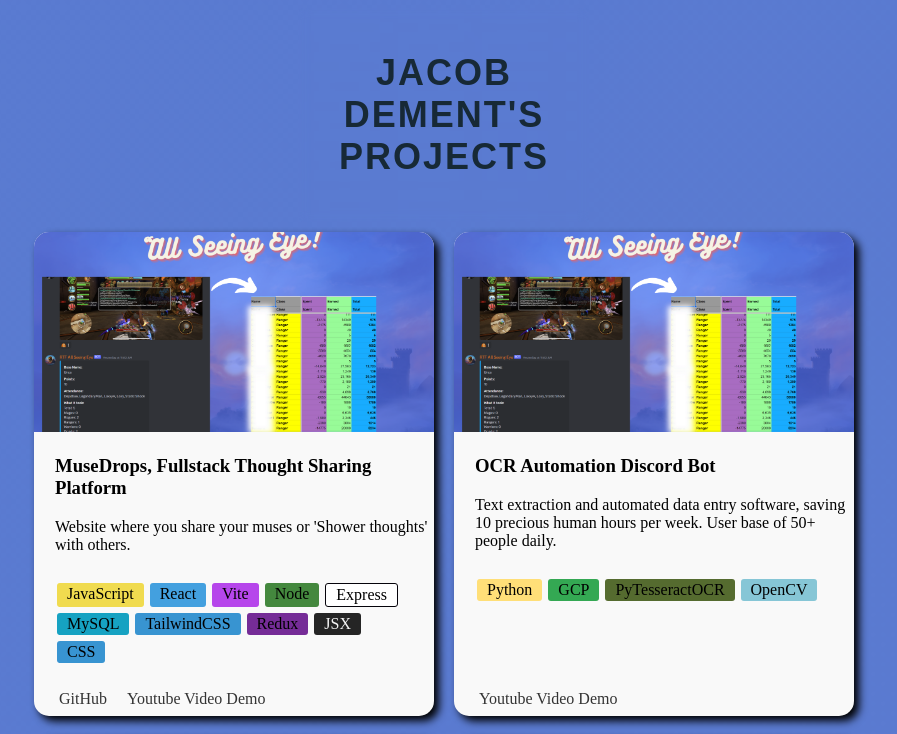
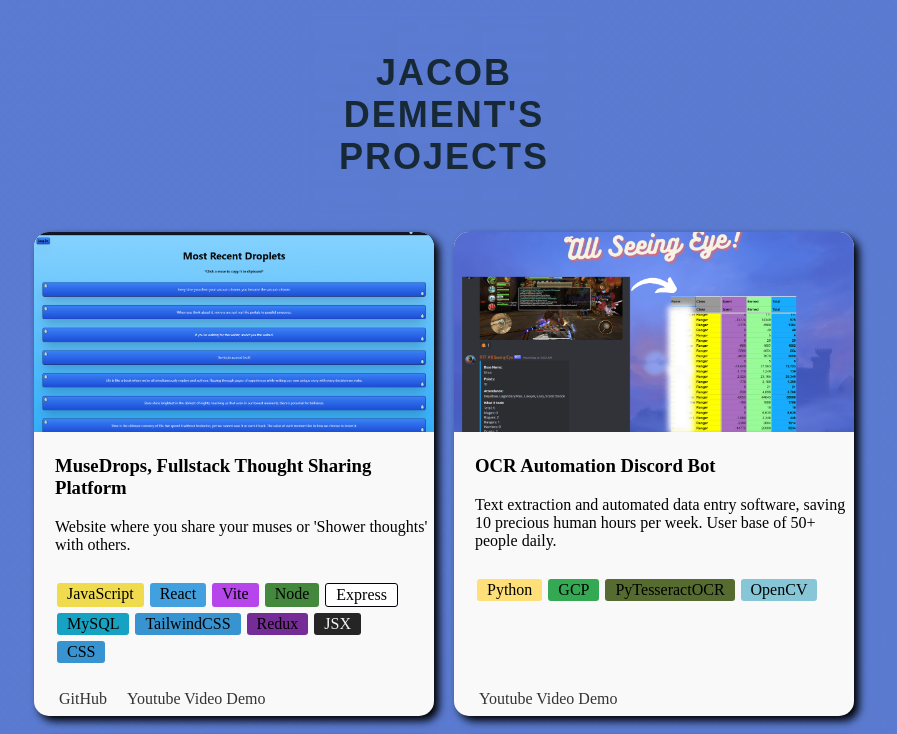
Before and after one commit to Oia20/Projects, a React (Vite) app in the folder projects/: page / in a window 1280 px wide. Shown: the top 734 px of the page, without its empty margins (196-1093 px from the left). Built offline with nearby package versions, Linux system fonts and the light colour scheme; a web font is replaced by a local one.

Commit message:
Added Image, and changed title

```diff
--- a/projects/index.html
+++ b/projects/index.html
@@ -4,7 +4,7 @@
     <meta charset="UTF-8" />
     <link rel="icon" type="image/svg+xml" href="/favi.png" />
     <meta name="viewport" content="width=device-width, initial-scale=1.0" />
-    <title>Vite + React</title>
+    <title>Jacob Dements Projects</title>
   </head>
   <body>
     <div id="root"></div>
--- a/projects/src/projects.jsx
+++ b/projects/src/projects.jsx
@@ -6,7 +6,7 @@
     id: 1,
     name: "MuseDrops, Fullstack Thought Sharing Platform",
     desc: "Website where you share your muses or 'Shower thoughts' with others.",
-    image: "eye.png",
+    image: "drops.png",
     technologies: ["JavaScript", "React", "Vite", "Node", "Express", "MySQL", "TailwindCSS", "Redux", "JSX", "CSS"],
     description: "I love the idea of shower thoughts and how they can be so silly, yet make you stop to think, so I made a website for people to share them! Unfortunately I can't keep the backend of the site live at the moment, so new posts and User Auth are currently unavailable. The Authentication encryption is done with the bcrpyt nodejs library to hash passwords. The database for this project uses MySQL, and the server is created using express/Node.js. The client side uses react, tailwindcss, redux for login state management, and vite for build tools.",
     githubLink: "https://github.com/Oia20/MuseDrops",
```
Also changed, not shown: projects/public/drops.png (added).
